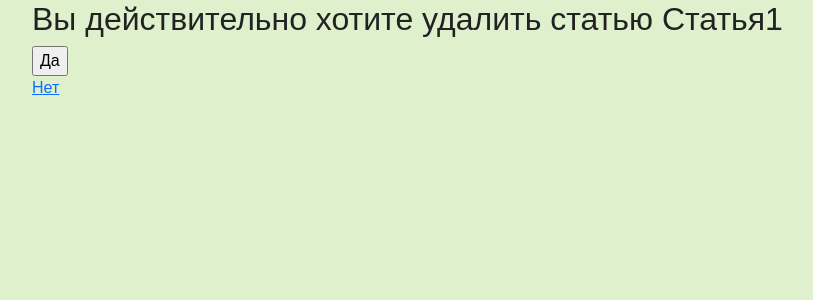
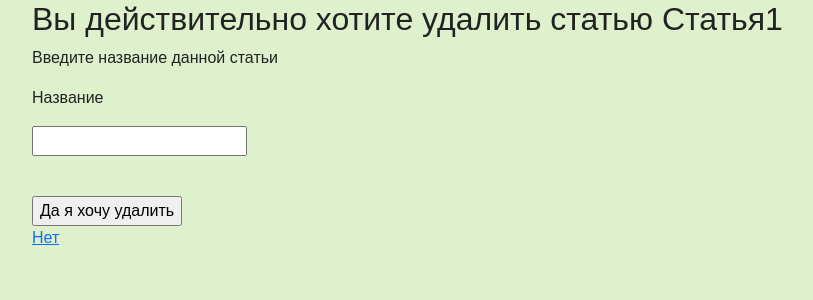
Before and after one commit to md5orsha256/articles_project, a Django app: page /article/1/delete in a window 1280 px wide. Shown: the part 56-356 px from the top of the page, without its empty margins (50-863 px from the left). Run offline with Django 4.2, Linux system fonts and the light colour scheme; data comes from the database, SQL or seed files in the repository.

Commit message:
создана форма для удалени статьи, удаление статьи переделано так, что нужно ввести название статьи чтобы ее удалить

```diff
--- a/source/webapp/forms.py
+++ b/source/webapp/forms.py
@@ -34,18 +34,25 @@ from datetime import date
 #         return self.cleaned_data
 
 class ArticleForm(forms.ModelForm):
-
     class Meta:
-        model=Article
-        fields="__all__"
-        error_messages={
-            "title":{
+        model = Article
+        fields = "__all__"
+        error_messages = {
+            "title": {
                 "required": "Поле обязательно для заполнения"
             }
         }
-        help_texts={
-            "title":"Введите заголовок"
+        help_texts = {
+            "title": "Введите заголовок"
         }
-        widgets={
+        widgets = {
             "publish_date": widgets.DateTimeInput(attrs={"type": "date"})
         }
+
+
+class ArticleDeleteForm(forms.Form):
+    title = forms.CharField(max_length=200,
+                            required=True,
+                            label="Название",
+                            error_messages={"required": "Поле обязательно для заполнения"},
+                            )
--- a/source/webapp/templates/article_delete.html
+++ b/source/webapp/templates/article_delete.html
@@ -4,7 +4,8 @@
     <form action="{% url "article_delete_view" article.pk %}" method="POST">
     {% csrf_token %}
         <h2>Вы действительно хотите удалить статью {{ article.title }}</h2>
-        <input type="submit" value="Да">
+        <p>Введите название данной статьи</p>
+        {% include "partial/form.html" with button_text="'Да я хочу удалить'" %}
     </form>
     <a href="{% url "article_view" article.pk %}">Нет</a>
 {% endblock %}
--- a/source/webapp/views.py
+++ b/source/webapp/views.py
@@ -1,6 +1,6 @@
 from django.shortcuts import render, redirect, get_object_or_404
 
-from webapp.forms import ArticleForm
+from webapp.forms import ArticleForm, ArticleDeleteForm
 from webapp.models import Article
 
 
@@ -64,7 +64,14 @@ def article_update_view(request, pk):
 def article_delete_view(request, pk):
     article = get_object_or_404(Article, pk=pk)
     if request.method == 'GET':
-        return render(request, "article_delete.html", {"article": article})
+        form = ArticleDeleteForm()
+        return render(request, "article_delete.html", {"article": article, "form": form})
     else:
-        article.delete()
-        return redirect("index")
+        form = ArticleDeleteForm(data=request.POST)
+        if form.is_valid():
+            if form.cleaned_data.get("title") != article.title:
+                form.errors['title'] = ["Название статьи не соответствует"]
+                return render(request, "article_delete.html", {"article": article, "form": form})
+            article.delete()
+            return redirect("index")
+        return render(request, "article_delete.html", {"article": article, "form": form})
```
